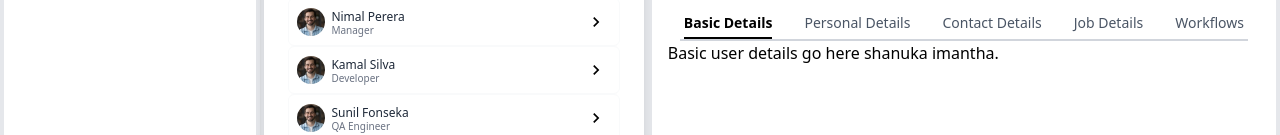
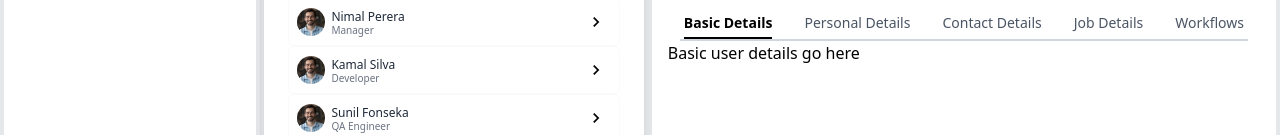
Before and after one commit to shanuka1198/sofflix_hr, a React (Vite) app: page /admin/employee/profiles in a window 1280 px wide. Shown: the part 188-323 px from the top of the page. Built offline with nearby package versions, Linux system fonts and the light colour scheme.

Commit message:
fix: Remove unnecessary text from Basic Details tab content

```diff
--- a/src/component/userForm/userForm.jsx
+++ b/src/component/userForm/userForm.jsx
@@ -74,7 +74,7 @@ function UserForm() {
 
       {/* Tab Content */}
       <div className="px-4 text-sm sm:text-base">
-        {activeTab === "Basic Details" && <p>Basic user details go here shanuka imantha.</p>}
+        {activeTab === "Basic Details" && <p>Basic user details go here </p>}
         {activeTab === "Personal Details" && <p>Personal information shown here.</p>}
         {activeTab === "Contact Details" && <p>Contact details will appear here.</p>}
         {activeTab === "Job Details" && <JobDetailsForm />}
```
